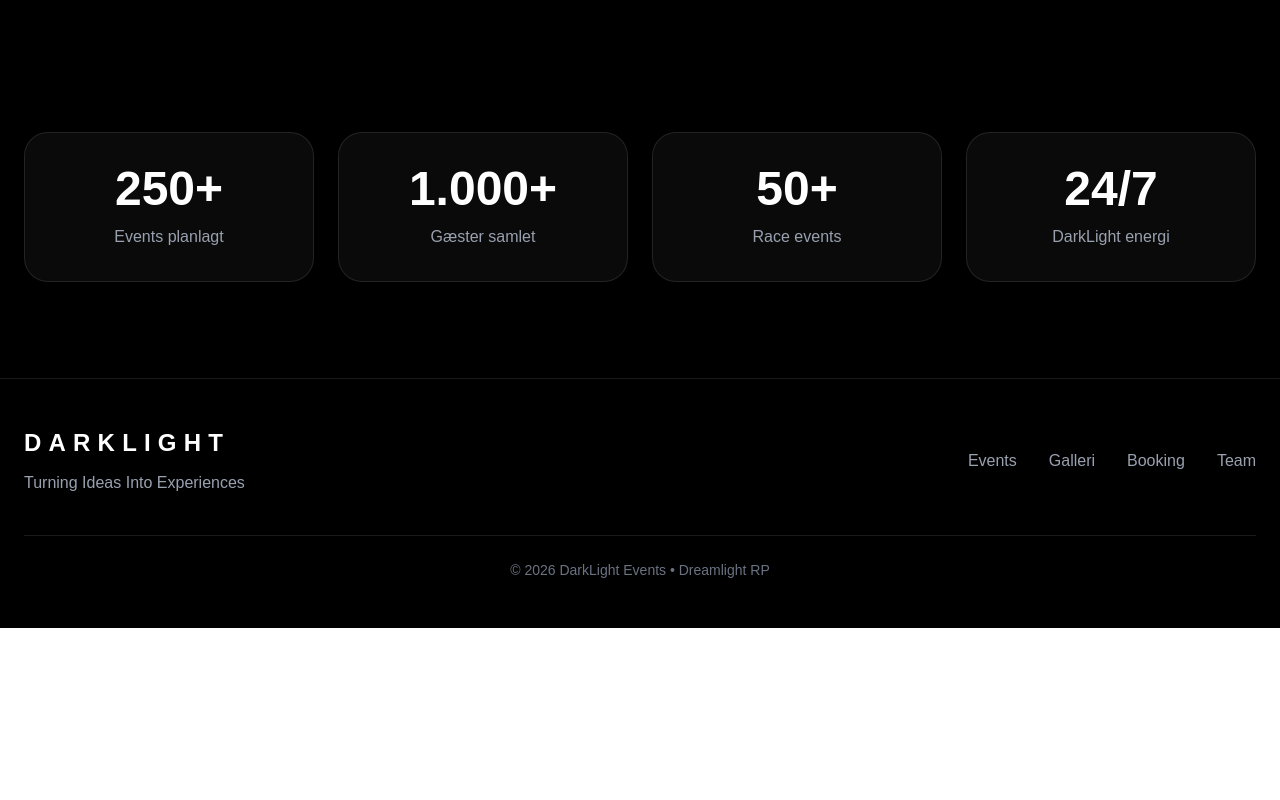
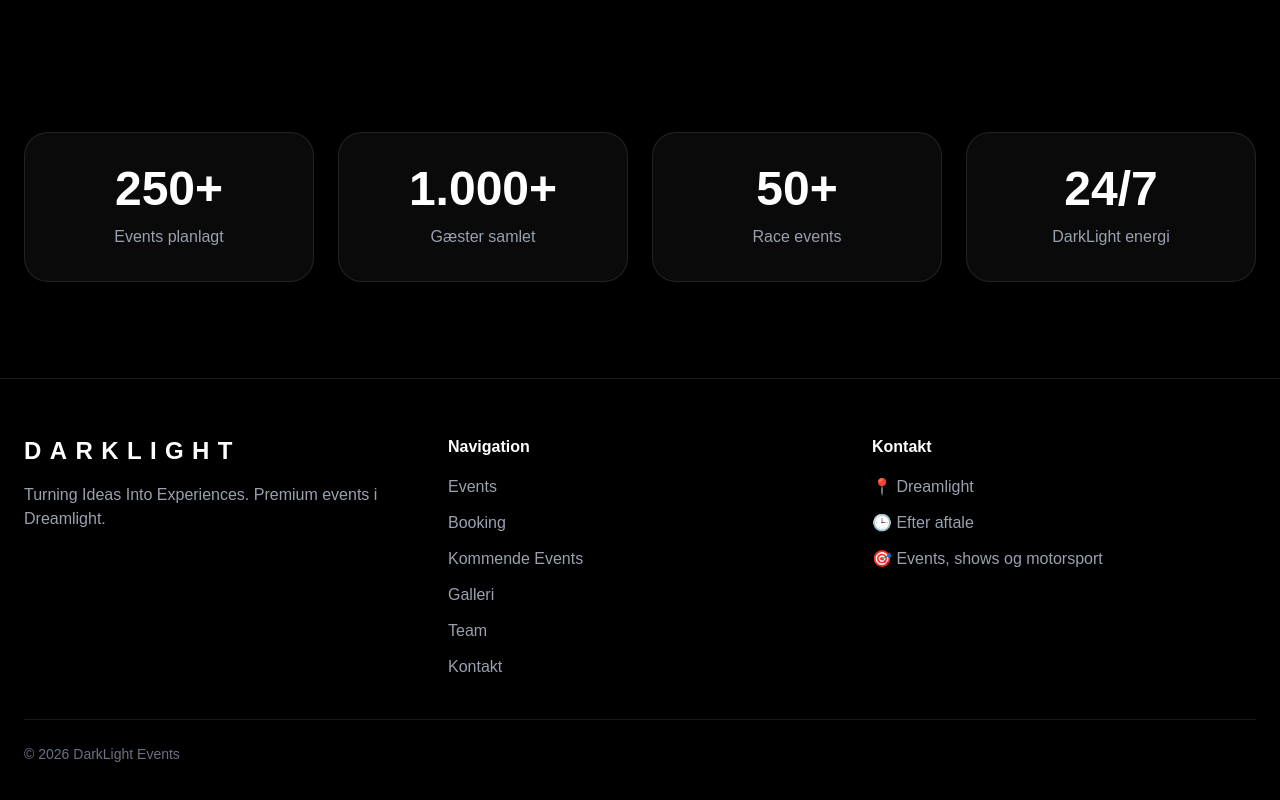
Before and after one commit to maxikingstreamtv-hash/darklight-events, a Next.js app: page / in a window 1280 px wide. Shown: the part 2049-2849 px from the top of the page. Before the commit the page ends 2677 px from the top, so only its background shows below. Built offline with nearby package versions, Linux system fonts and the light colour scheme.

Commit message:
Upgrade footer navigation

```diff
--- a/components/layout/Footer.tsx
+++ b/components/layout/Footer.tsx
@@ -1,39 +1,40 @@
 export default function Footer() {
   return (
-    <footer className="border-t border-white/10 bg-black px-6 py-12 text-white">
-      <div className="mx-auto flex max-w-7xl flex-col items-center justify-between gap-6 md:flex-row">
-
+    <footer className="border-t border-white/10 bg-black px-6 py-14 text-white">
+      <div className="mx-auto grid max-w-7xl gap-10 md:grid-cols-3">
         <div>
-          <h2 className="text-2xl font-black tracking-[0.3em]">
+          <h2 className="text-2xl font-black tracking-[0.35em]">
             DARKLIGHT
           </h2>
-
-          <p className="mt-3 text-gray-400">
-            Turning Ideas Into Experiences
+          <p className="mt-4 max-w-sm text-gray-400">
+            Turning Ideas Into Experiences. Premium events i Dreamlight.
           </p>
         </div>
 
-        <div className="flex gap-8 text-gray-400">
-          <a href="/events" className="hover:text-white">
-            Events
-          </a>
+        <div>
+          <h3 className="font-bold">Navigation</h3>
+          <div className="mt-4 grid gap-3 text-gray-400">
+            <a href="/events">Events</a>
+            <a href="/booking">Booking</a>
+            <a href="/upcoming">Kommende Events</a>
+            <a href="/gallery">Galleri</a>
+            <a href="/team">Team</a>
+            <a href="/contact">Kontakt</a>
+          </div>
+        </div>
 
-          <a href="/gallery" className="hover:text-white">
-            Galleri
-          </a>
-
-          <a href="/booking" className="hover:text-white">
-            Booking
-          </a>
-
-          <a href="/team" className="hover:text-white">
-            Team
-          </a>
+        <div>
+          <h3 className="font-bold">Kontakt</h3>
+          <div className="mt-4 grid gap-3 text-gray-400">
+            <p>📍 Dreamlight</p>
+            <p>🕒 Efter aftale</p>
+            <p>🎯 Events, shows og motorsport</p>
+          </div>
         </div>
       </div>
 
-      <div className="mt-10 border-t border-white/10 pt-6 text-center text-sm text-gray-500">
-        © {new Date().getFullYear()} DarkLight Events • Dreamlight RP
+      <div className="mx-auto mt-10 max-w-7xl border-t border-white/10 pt-6 text-sm text-gray-500">
+        © {new Date().getFullYear()} DarkLight Events
       </div>
     </footer>
   );
```
